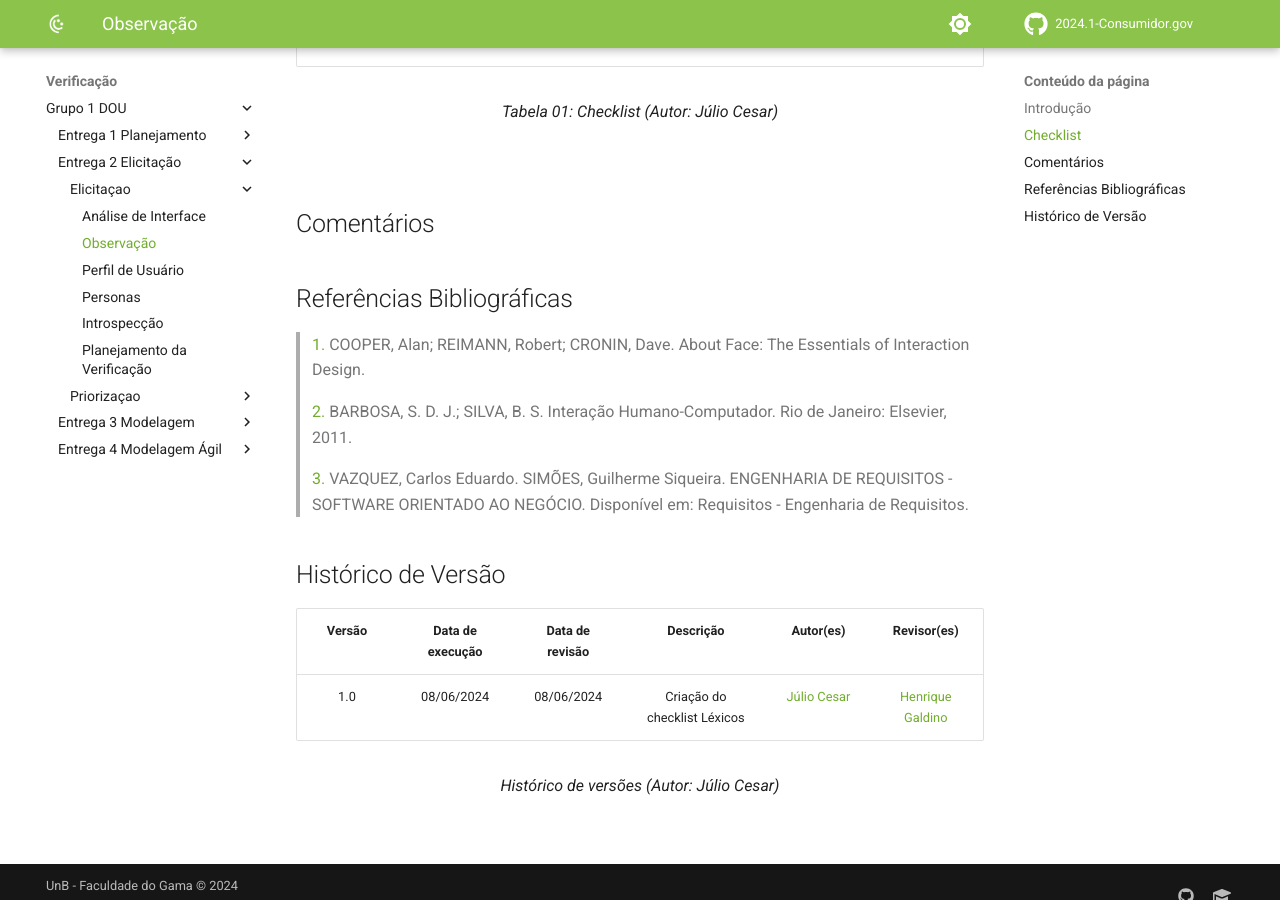
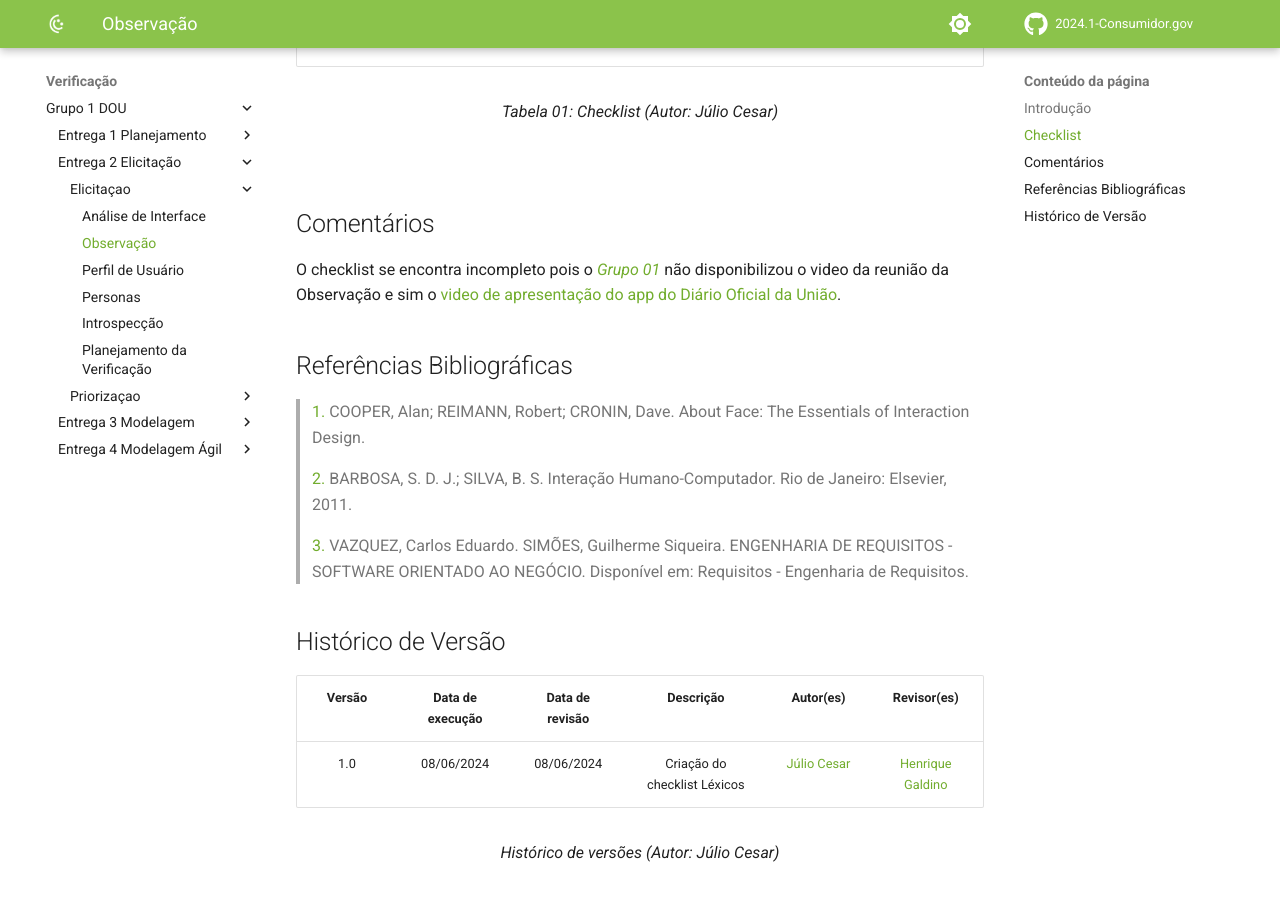
Before and after one commit to Requisitos-de-Software/2024.1-Grupo08, an MkDocs documentation site: the page built from docs/Verificação/Grupo 1 - DOU/Entrega 2 - Elicitação/Elicitaçao/Observaçao.md, in a window 1280 px wide and 900 px high, scrolled down 1157 px. Built offline with MkDocs 1.6.1 and Material for MkDocs 9.7.7, drawn with Linux system fonts in a browser that asks for light colours; comment, search, counter and statistics services are not loaded.

Commit message:
atualização2 verificação obs e usecase

```diff
--- a/docs/Verificação/Grupo 1 - DOU/Entrega 2 - Elicitação/Elicitaçao/Observaçao.md
+++ b/docs/Verificação/Grupo 1 - DOU/Entrega 2 - Elicitação/Elicitaçao/Observaçao.md
@@ -29,8 +29,7 @@ A tabela 1 apresenta o checklist de verificação desenvolvido com base no artef
 
 ## Comentários
 
-
-
+O checklist se encontra incompleto pois o [*Grupo 01*](https://requisitos-de-software.github.io/2024.1-DiarioOficialdaUniao/) não disponibilizou o video da reunião da Observação e sim o [video de apresentação do app do Diário Oficial da União](https://www.youtube.com/watch?v=WXvd3PULKm4&ab_channel=ArthurAlvesMelo).
 
 
 ## Referências Bibliográficas
```
